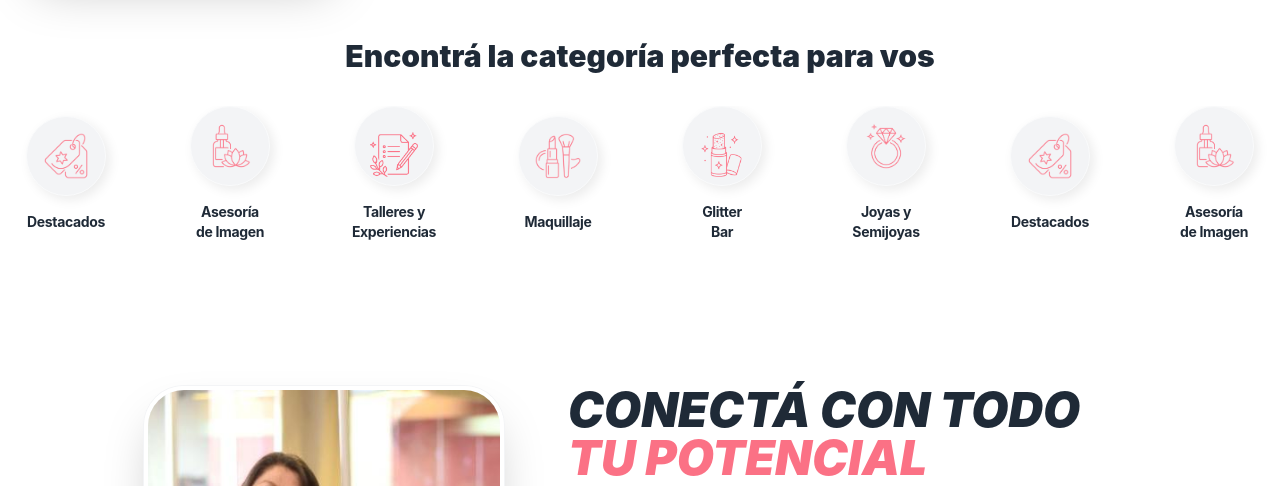
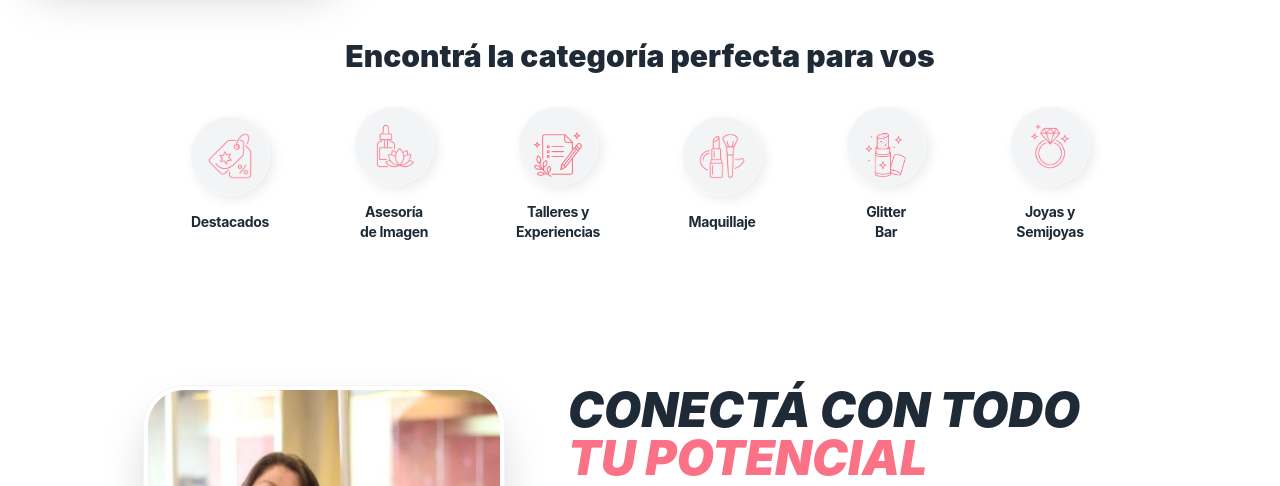
Before and after one commit to Infodumper/landing_asesora_ms, a website: page index.html in a window 1280 px wide. Shown: the part 802-1288 px from the top of the page. Drawn offline with nearby package versions, Linux system fonts and the light colour scheme; some packages are replaced by stand-ins of ours; no server answers; a script that the page names is missing.

Commit message:
Cinta centrada PC

```diff
--- a/index.html
+++ b/index.html
@@ -289,7 +289,7 @@
 
     <section class="bg-white pt-2 pb-12 overflow-hidden">
         <div id="ribbon-scroll" class="w-full overflow-x-auto px-4 no-scrollbar">
-            <div class="flex items-center gap-10 md:gap-16 min-w-max" id="ribbon-track">
+            <div class="flex items-center gap-10 md:gap-16 min-w-max md:min-w-full md:justify-center" id="ribbon-track">
                 <!-- Sección real -->
                 <div class="flex items-center gap-10 md:gap-16" id="ribbon-set">
 
--- a/js/index.js
+++ b/js/index.js
@@ -90,6 +90,7 @@
     const set = document.getElementById('ribbon-set');
     if (!ribbon || !track || !set) return;
 
+    if (window.innerWidth < 768) {
         track.appendChild(set.cloneNode(true));
         track.appendChild(set.cloneNode(true));
 
@@ -99,6 +100,7 @@
             if (ribbon.scrollLeft >= setWidth * 2) ribbon.scrollLeft -= setWidth;
             if (ribbon.scrollLeft <= 0) ribbon.scrollLeft += setWidth;
         }, { passive: true });
+    }
 }
 
 // ─── Menú Móvil ───────────────────────────────────────────
```
Lines whose indentation alone changed are shown as unchanged.
